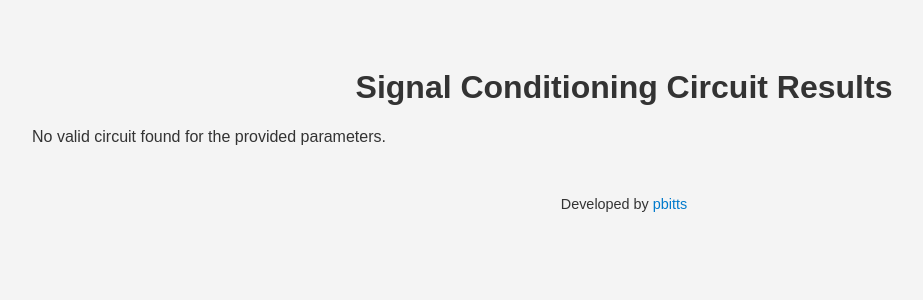
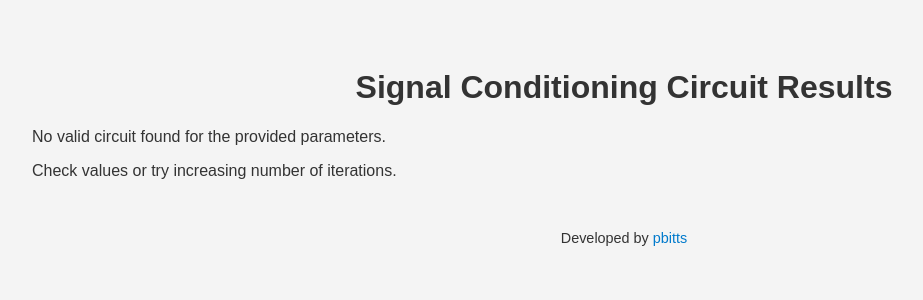
Before and after one commit to pbitts/signal_conditioner, a Flask app: template templates/result.html in a window 1280 px wide. Shown: the top 300 px of the page, without its empty margins (16-939 px from the left). Run offline with Flask 3, Linux system fonts and the light colour scheme; the template is opened without the code that fills it, so the values that code supplies are empty.

Commit message:
improve no valid circuit msg

```diff
--- a/templates/result.html
+++ b/templates/result.html
@@ -52,6 +52,7 @@
     {% endfor %}
   {% else %}
     <p>No valid circuit found for the provided parameters.</p>
+    <p>Check values or try increasing number of iterations.</p>
   {% endif %}
 
   <div class="footer">
```
